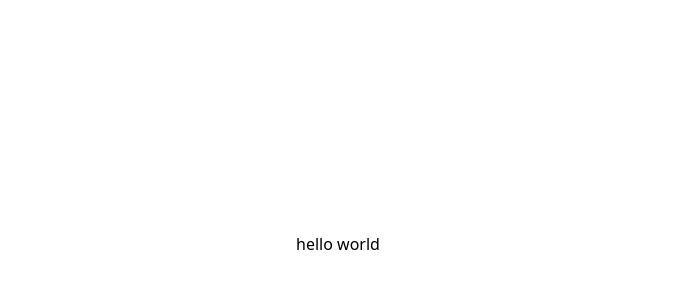
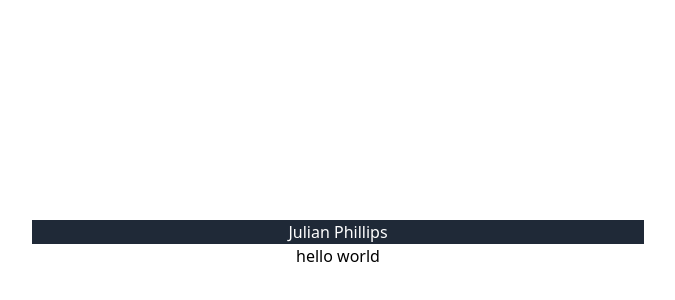
Before and after one commit to Kadus90/julianLP, a Next.js app: page / in a window 1280 px wide. Shown: the part 156-456 px from the top of the page, without its empty margins (302-977 px from the left). Built offline with nearby package versions, Linux system fonts and the light colour scheme.

Commit message:
Restructured folders into src

```diff
--- /dev/null
+++ b/src/components/Navbar/Navbar.tsx
@@ -0,0 +1,11 @@
+export const Navbar = () => {
+  return (
+    <nav className="lg:px-64 px-6 bg-gray-800 flex flex-wrap items-center">
+      <div className="flex-1 flex justify-between items-center">
+        <a href="/" className="text-white font-medium">
+          Julian Phillips
+        </a>
+      </div>
+    </nav>
+  );
+};
--- a/pages/index.tsx
+++ b/src/pages/index.tsx
@@ -1,5 +1,6 @@
 import Head from 'next/head';
 import styles from '../styles/Home.module.css';
+import { Navbar } from '../components/Navbar/Navbar';
 
 export default function Home() {
   return (
@@ -8,7 +9,7 @@ export default function Home() {
         <title>JulianLP</title>
         <link rel="icon" href="/favicon.ico" />
       </Head>
-
+      <Navbar />
       <div>
         <h1>hello world</h1>
       </div>
```
Also changed, not shown: src/pages/_app.tsx (renamed from pages/_app.tsx), src/pages/api/hello.js (renamed from pages/api/hello.js), src/styles/Home.module.css (renamed from styles/Home.module.css), src/styles/base/base.css (renamed from styles/base/base.css), src/styles/globals.css (renamed from styles/globals.css), src/styles/vendors/tailwind.css (renamed from styles/vendors/tailwind.css).
